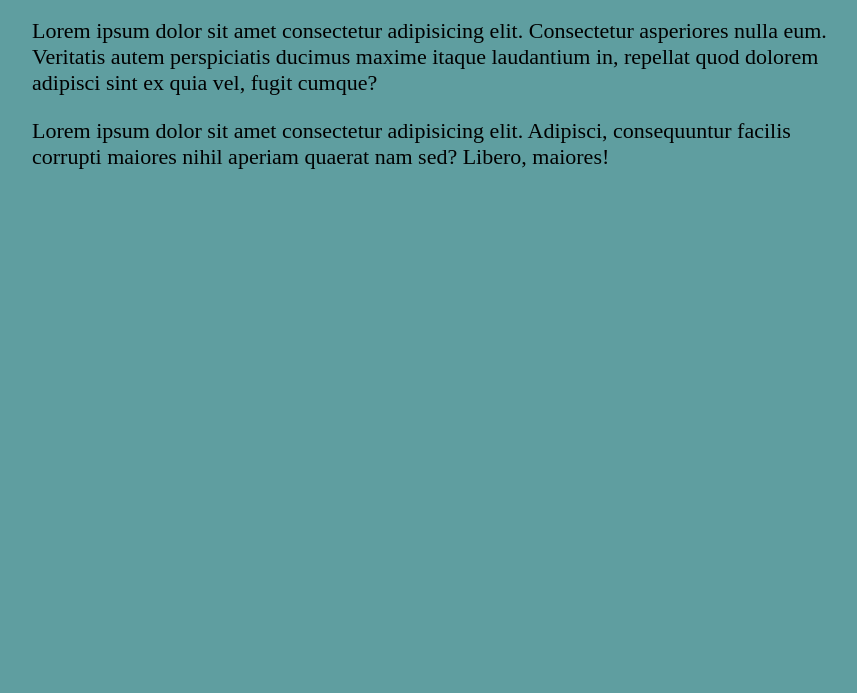
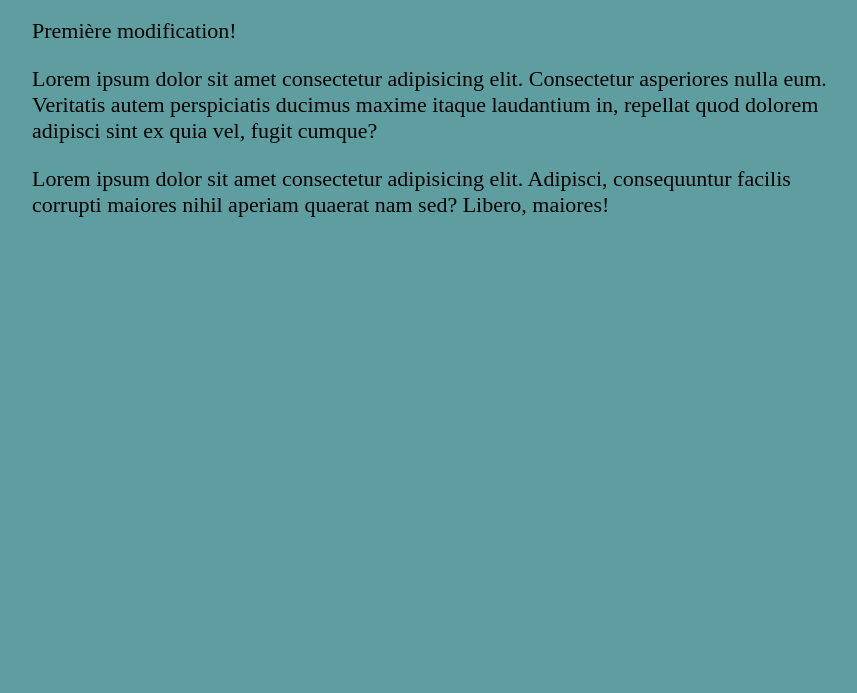
Before and after one commit to RachidCanada/NouveauDepot, a plain HTML site: page index.html in a window 1280 px wide. Shown: the part 107-800 px from the top of the page, without its empty margins (208-1065 px from the left). Drawn offline with Linux system fonts and the light colour scheme.

Commit message:
Première modification dans le code

```diff
--- a/index.html
+++ b/index.html
@@ -8,6 +8,8 @@
 </head>
 <body>
     <h1>Nouveau Dépot</h1>
+    <p>Première modification!</p>
+
     <p>Lorem ipsum dolor sit amet consectetur adipisicing elit. Consectetur asperiores nulla eum. Veritatis autem perspiciatis ducimus maxime itaque laudantium in, repellat quod dolorem adipisci sint ex quia vel, fugit cumque?</p>
 <p>Lorem ipsum dolor sit amet consectetur adipisicing elit. Adipisci, consequuntur facilis corrupti maiores nihil aperiam quaerat nam sed? Libero, maiores!</p>
 </body>
```
